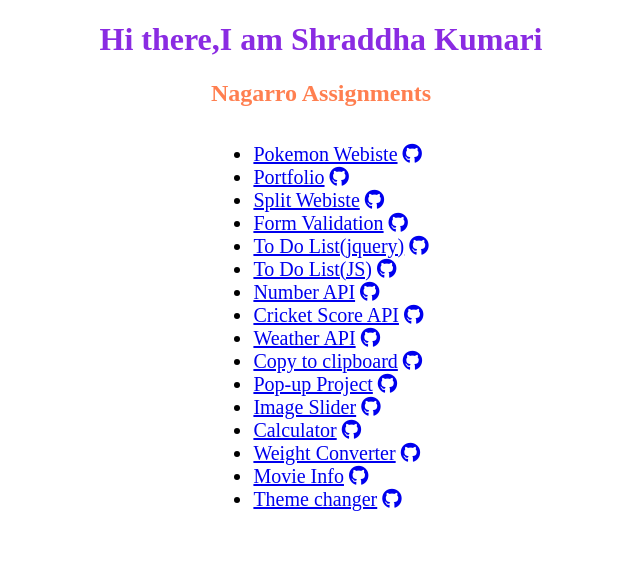
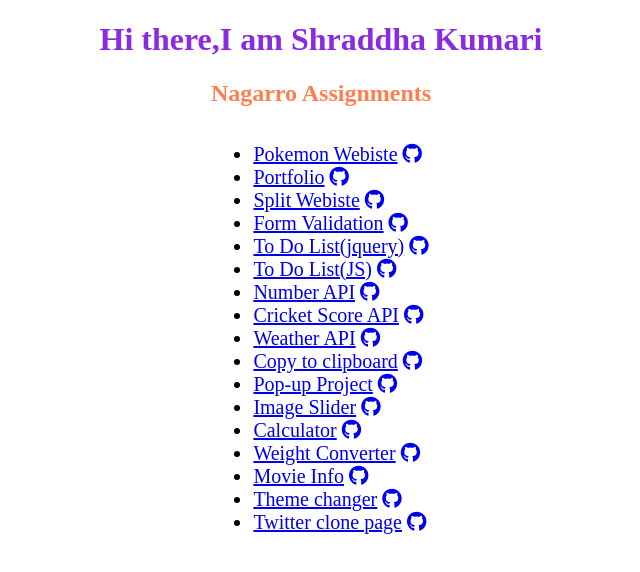
Before and after one commit to shra14600/Assignment, a plain HTML site: page index.html in a window 1280 px wide. Shown: the whole page, without its empty margins (319-959 px from the left). Drawn offline with Linux system fonts and the light colour scheme.

Commit message:
Update index.html

```diff
--- a/index.html
+++ b/index.html
@@ -77,6 +77,10 @@
             <a href="./theme changer/index.html">Theme changer</a>
             <a href="https://github.com/shra14600/theme-changer"><i class="fa-brands fa-github"></i></a>
         </li>
+         <li>
+            <a href="./twitter clone page/index.html">Twitter clone page</a>
+            <a href="https://github.com/shra14600/twitter-clone-page"><i class="fa-brands fa-github"></i></a>
+        </li>
     </ul>
 </body>
 </html>
```
